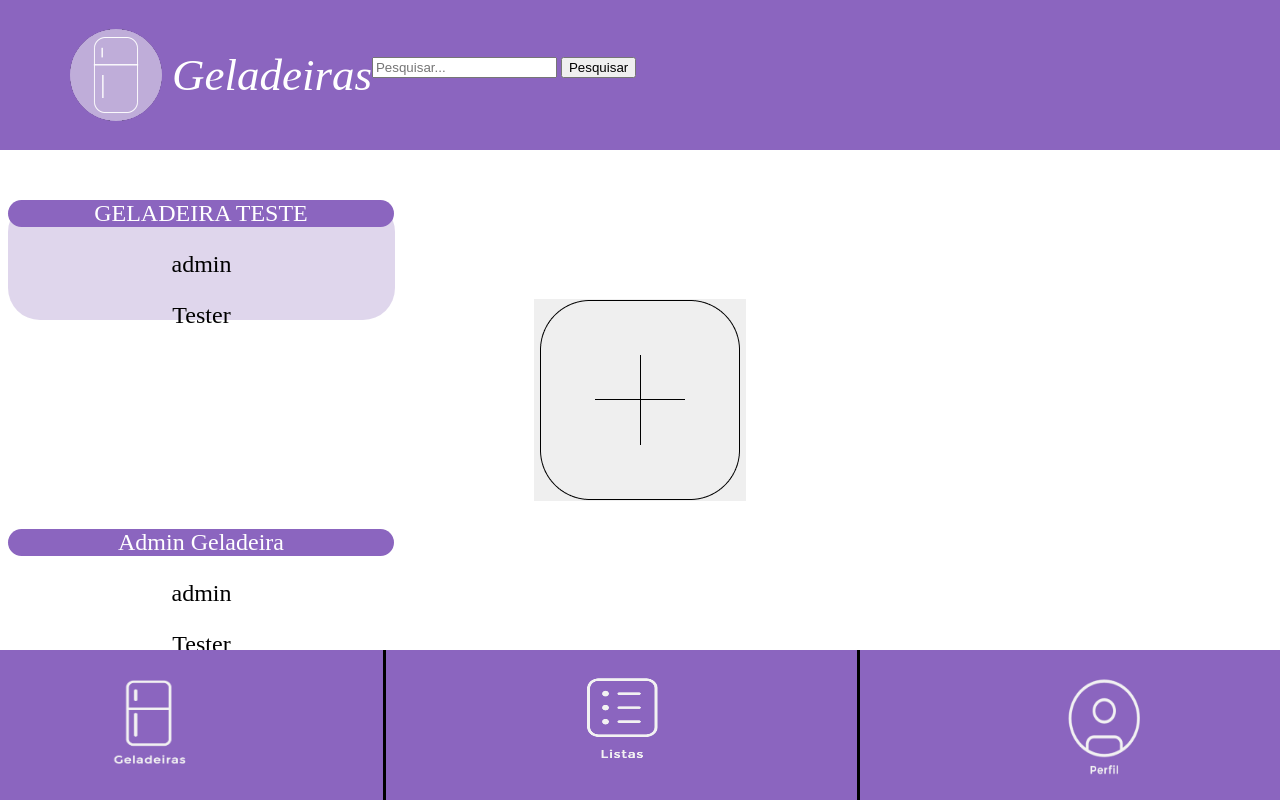
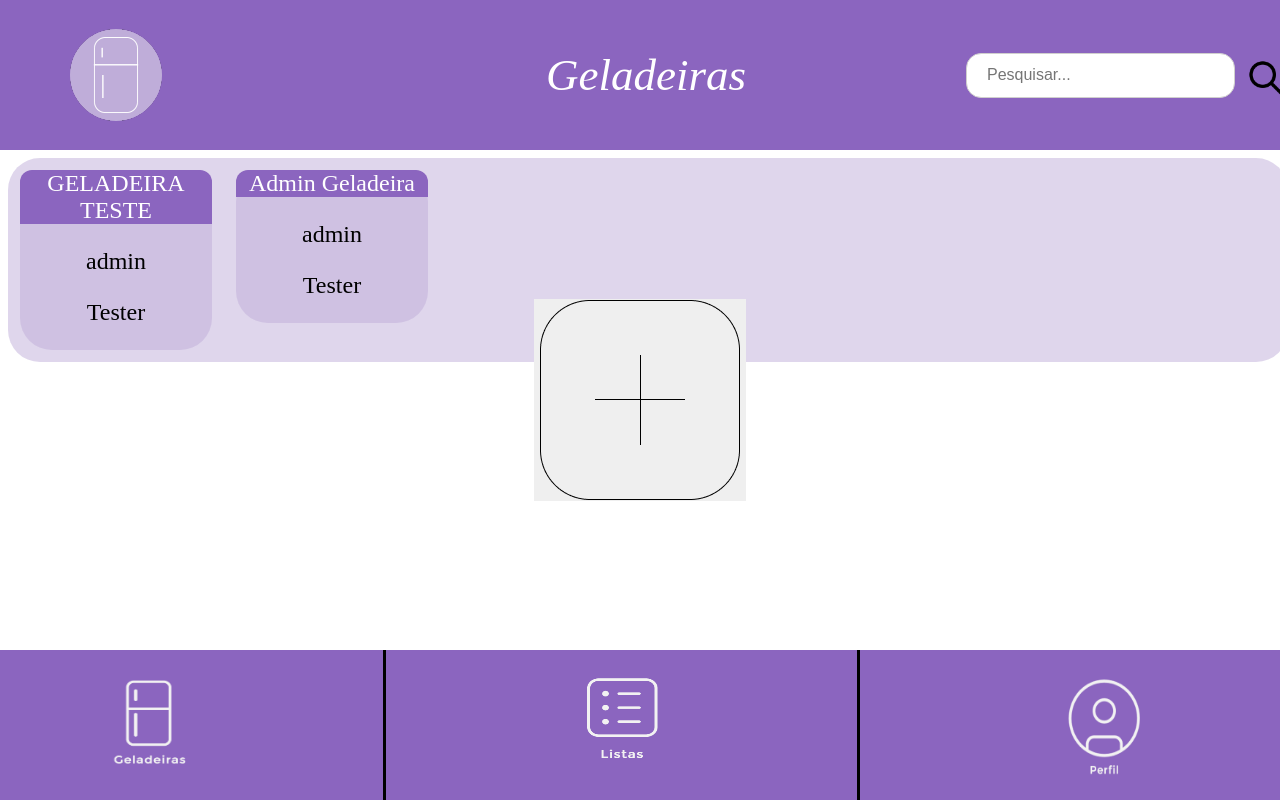
Before and after one commit to Tsuki25/SSF_Smart-Storage-Frigde, a Django app: page / in a window 1280 px wide. Run offline with Django 4.2, Linux system fonts and the light colour scheme; a user stored in the database is signed in; data comes from the database, SQL or seed files in the repository; both versions use the stored data as it was after the commit.

Commit message:
desenvolvendo o front da barra de pesquisa

```diff
--- a/estoque/static/css/styleG.css
+++ b/estoque/static/css/styleG.css
@@ -3,129 +3,31 @@ body{
     font-family: Montserrat;
 }
 
-.top-nav {
-    background-color: #8B65BF;
-    color: #fff;
-    padding: 70px;
-    text-align: center;
-    width: 100%;
-    position: fixed;
-    top: 0;
+.rectangleFree{
     display: flex;
-    left: 0;
-    height: 10px;
-}
-
-.bottom-nav{
-    background-color: #8B65BF;
-    color: #fff;
-    padding: 70px;
-    text-align: center;
-    width: 100%;
-    position: fixed;
-    bottom: 0;
-    left: 0;
-    height: 10px;
-    display: flex;
-    justify-content: space-evenly;
-}
-
-
-.vertical-bar {
-    width: 3px; /* Largura das barras */
-    height: 150px; /* Altura das barras */
-    background-color: black; /* Cor das barras */
-    transform-origin: bottom; /* Define a origem da transformaÃ§Ã£o na parte inferior */
-    transform: rotate(deg);
-    margin-right: 157px; /* EspaÃ§amento entre as barras */
-    margin-top: -70px; /* EspaÃ§o entre as barras e a parte superior da nav */
-}
-
-.vertical-bar + .vertical-bar {
-    background-color: black; /* Cor da segunda barra */
-}
-
-
-.imgCenter {
-    width: 100px; /* Largura das barras */
-    height: 100px; /* Altura das barras */
-    transform-origin: bottom; /* Define a origem da transformaÃ§Ã£o na parte inferior */
-    transform: rotate(deg);
-    margin-right: 157px; /* EspaÃ§amento entre as barras */
-    margin-top: -45px; /* EspaÃ§o entre as barras e a parte superior da nav */
-}
-
-
-
-.imgCenterPerfil {
-    width: 120px; /* Largura das barras */
-    height: 120px; /* Altura das barras */
-    transform-origin: bottom; /* Define a origem da transformaÃ§Ã£o na parte inferior */
-    transform: rotate(deg);
-    margin-right: 157px; /* EspaÃ§amento entre as barras */
-    margin-top: -45px; /* EspaÃ§o entre as barras e a parte superior da nav */
-}
-
-
-.centered-text {
-    display: flex;
-    align-items: center; /* Altere para 'align-items: center' para centralizar verticalmente */
-    height: 100%; /* Aumente a altura para ocupar toda a altura do elemento pai */
-}
-
-.logo {
-    margin-right: 10px;
-}
-
-.top-nav a {
-    font-size: 45px; /* Ajuste o valor do tamanho da fonte conforme necessÃ¡rio */
-    font-style: italic;
-}
-
-.top-nav {
-    display: flex;
-    justify-content: start;
-    align-items: center; /* Centraliza verticalmente os elementos dentro da barra de navegaÃ§Ã£o */
-}
-
-.buttonCenter {
-    position: fixed;
-    top: 50%;
-    left: 50%;
-    transform: translate(-50%, -50%);
-}
-
-.borderButton{
-    border: none;
-}
-
-
-.vertical-line {
-    border-left: 1px solid #000; /* Largura e cor da linha vertical */
-    height: 15.8%; /* A altura da linha vertical deve corresponder Ã  altura da navegaÃ§Ã£o */
-    position: absolute;
-    bottom: 0;
-    left: 40px;
-}
-
-
-.rectangleFree{
-    width: 387px;
-    height: 120px;
+    align-items: start;
+    flex-direction: row;
     background: rgba(191, 173, 217, 0.50);
     border-radius: 32px;
     text-align: center;
     font-size: 24px;
+    position: fixed;
+    margin-top: 150px;
+    width: 100%;
 }
 
 .borderFree{
-    width: 386px;
-    background: #8B65BF;
+    flex-basis: 15%;
+    background: rgba(191, 173, 217, 0.50);
     border-radius: 32px;
-    margin-right: 20px;
+    margin: 12px;
 }
 
-a {
+.title-geladeira{
+    background: #8B65BF;
     color: white; /* Substitua #000 pela cor desejada em formato hexadecimal, nome da cor ou RGB */
     text-decoration: none; /* Para remover o sublinhado (opcional) */
+    margin: 0;
+    border-top-left-radius: 12px;
+    border-top-right-radius: 12px;
 }
--- /dev/null
+++ b/estoque/static/css/stylePesquisa.css
@@ -0,0 +1,61 @@
+
+.search-container{
+  width: 400px;
+  display: flex;
+  align-items: flex-end;
+  z-index: 2;
+  float: right;
+  flex-basis: 30%;
+  margin: 0;
+}
+
+.search-container form{
+  margin: 0;
+}
+
+input#search-bar{
+  margin: 0;
+  width: 70%;
+  height: 45px;
+  padding: 0 20px;
+  font-size: 1rem;
+  border: 1px solid #D0CFCE;
+  border-radius: 15px;
+  outline: none;
+  &:focus{
+    border: 1px solid #000000;
+    transition: 0.35s ease;
+    color: #000000;
+    &::-webkit-input-placeholder{
+      transition: opacity 0.45s ease;
+  	  opacity: 0;
+     }
+    &::-moz-placeholder {
+      transition: opacity 0.45s ease;
+  	  opacity: 0;
+     }
+    &:-ms-placeholder {
+     transition: opacity 0.45s ease;
+  	 opacity: 0;
+     }
+   }
+ }
+
+.search-icon{
+  width: 100%;
+  height: 100%;
+
+}
+
+.search-container button{
+    margin-left:3%;
+    padding: 0;
+    border: none;
+    background: none;
+    color: inherit;
+    font: inherit;
+    cursor: pointer;
+    outline: none;
+    width: 40px;
+    height: 40px;
+}
--- /dev/null
+++ b/estoque/static/css/styleSearchNavBar.css
@@ -0,0 +1,107 @@
+body{
+    background-color: white ;
+    font-family: Montserrat;
+}
+
+.top-nav {
+    background-color: #8B65BF;
+    color: #fff;
+    padding: 70px;
+    text-align: center;
+    width: 100%;
+    position: fixed;
+    top: 0;
+    left: 0;
+    height: 10px;
+    display: flex;
+    justify-content: space-between;
+    align-items: center; /* Centraliza verticalmente os elementos dentro da barra de navegaÃ§Ã£o */
+}
+
+.bottom-nav{
+    background-color: #8B65BF;
+    color: #fff;
+    padding: 70px;
+    text-align: center;
+    width: 100%;
+    position: fixed;
+    bottom: 0;
+    left: 0;
+    height: 10px;
+    display: flex;
+    justify-content: space-evenly;
+}
+
+
+.vertical-bar {
+    width: 3px; /* Largura das barras */
+    height: 150px; /* Altura das barras */
+    background-color: black; /* Cor das barras */
+    transform-origin: bottom; /* Define a origem da transformaÃ§Ã£o na parte inferior */
+    transform: rotate(deg);
+    margin-right: 157px; /* EspaÃ§amento entre as barras */
+    margin-top: -70px; /* EspaÃ§o entre as barras e a parte superior da nav */
+}
+
+.vertical-bar + .vertical-bar {
+    background-color: black; /* Cor da segunda barra */
+}
+
+
+.imgCenter {
+    width: 100px; /* Largura das barras */
+    height: 100px; /* Altura das barras */
+    transform-origin: bottom; /* Define a origem da transformaÃ§Ã£o na parte inferior */
+    transform: rotate(deg);
+    margin-right: 157px; /* EspaÃ§amento entre as barras */
+    margin-top: -45px; /* EspaÃ§o entre as barras e a parte superior da nav */
+}
+
+
+
+.imgCenterPerfil {
+    width: 120px; /* Largura das barras */
+    height: 120px; /* Altura das barras */
+    transform-origin: bottom; /* Define a origem da transformaÃ§Ã£o na parte inferior */
+    transform: rotate(deg);
+    margin-right: 157px; /* EspaÃ§amento entre as barras */
+    margin-top: -45px; /* EspaÃ§o entre as barras e a parte superior da nav */
+}
+
+
+.centered-text {
+    display: flex;
+    align-items: center; /* Altere para 'align-items: center' para centralizar verticalmente */
+    height: 100%; /* Aumente a altura para ocupar toda a altura do elemento pai */
+    flex-basis: 20%;
+}
+
+.logo {
+    margin-right: 10px;
+}
+
+.top-nav a {
+    font-size: 45px; /* Ajuste o valor do tamanho da fonte conforme necessÃ¡rio */
+    font-style: italic;
+    flex-basis: 40%;
+}
+
+.buttonCenter {
+    position: fixed;
+    top: 50%;
+    left: 50%;
+    transform: translate(-50%, -50%);
+}
+
+.borderButton{
+    border: none;
+}
+
+
+.vertical-line {
+    border-left: 1px solid #000; /* Largura e cor da linha vertical */
+    height: 15.8%; /* A altura da linha vertical deve corresponder Ã  altura da navegaÃ§Ã£o */
+    position: absolute;
+    bottom: 0;
+    left: 40px;
+}
--- a/estoque/templates/home_geladeiras.html
+++ b/estoque/templates/home_geladeiras.html
@@ -1,8 +1,6 @@
 {% load static %}
-
-
-
     <head>
+        <link rel="stylesheet" href="{% static 'css/styleSearchNavBar.css' %}">
         <link rel="stylesheet" href="{% static 'css/styleG.css' %}">
     </head>
 
@@ -15,10 +13,7 @@
                     </div>
                 </div>
                 <a>Geladeiras</a>
-                <form method="get" action="{% url 'estoque:geladeiras' %}" id="geladeiraPesquisa">
-                    <input type="text" name="q" placeholder="Pesquisar...">
-                    <button type="submit">Pesquisar</button>
-                </form>
+                {% include 'pesquisa.html' %}
             </nav>
 
         </header>
@@ -28,10 +23,8 @@
         <div class="rectangleFree">
             {% for geladeira in geladeiras %}
                 {% if request.user in geladeira.usuarios_proprietarios.all %}
-                    <section  style="margin: 200px 0 0 0;">
-                        <div class="borderFree">
-                            <a href="{% url 'estoque:detalhes_geladeira' geladeira.pk %}"><p>{{ geladeira.nome_geladeira }}</p></a>
-                        </div>
+                    <section class="borderFree">
+                        <a href="{% url 'estoque:detalhes_geladeira' geladeira.pk %}" class="title-geladeira"><p class="title-geladeira">{{ geladeira.nome_geladeira }}</p></a>
                         {% for usuario in geladeira.usuarios_proprietarios.all %}
                             <p>{{ usuario }}</p>
                         {% endfor %}
@@ -53,7 +46,7 @@
 
 
 
-        <foooter>
+        <footer>
             <nav class="bottom-nav">
                 <a href="{% url 'estoque:geladeiras' %}">
                     <img src="/static/img/geladeira.png" class="imgCenter">
@@ -68,7 +61,4 @@
                 </a>
             </nav>
         </footer>
-
-
-
     </body>
--- /dev/null
+++ b/templates/pesquisa.html
@@ -0,0 +1,32 @@
+{% load static %}
+<link rel="stylesheet" href="{% static 'css/stylePesquisa.css' %}">
+
+{% if '/geladeiras/' == request.path %}
+    <body>
+      <form class="search-container" method="get" action="{% url 'estoque:geladeiras' %}" id="geladeiraPesquisa">
+        <input type="text" id="search-bar" name="q" placeholder="Pesquisar...">
+        <button type="submit"><img class="search-icon" src="/static/img/icon-lupa.png" alt="search"/></button>
+      </form>
+    </body>
+{% elif '/geladeiras/geladeira/' in request.path %}
+    <body>
+      <form class="search-container" method="get" action="{% url 'estoque:detalhes_geladeira' geladeira.pk %}">
+        <input type="text" id="search-bar" name="q" placeholder="Pesquisar...">
+        <button type="submit"><img class="search-icon" src="/static/img/icon-lupa.png" alt="search"/></button>
+      </form>
+    </body>
+{% elif '/geladeira/produtos_lista/' in request.path %}
+    <body>
+      <form class="search-container" method="get" action="{% url 'estoque:produtos_lista' lista.pk %}">
+        <input type="text" id="search-bar" name="q" placeholder="Pesquisar...">
+        <button type="submit"><img class="search-icon" src="/static/img/icon-lupa.png" alt="search"/></button>
+      </form>
+    </body>
+{% else %}
+    <body>
+      <form class="search-container" method="get" action="{% url 'estoque:produtos_geladeira' geladeira.pk %}">
+        <input type="text" id="search-bar" name="q" placeholder="Pesquisar...">
+        <button type="submit"><img class="search-icon" src="/static/img/icon-lupa.png" alt="search"/></button>
+      </form>
+    </body>
+{% endif %}
```
Also changed, not shown: estoque/static/css/styleGItens.css (+0 -13 lines), estoque/static/css/styleHistorico.css (added, +97 -0 lines), estoque/templates/detalhes_geladeira.html (+10 -16 lines), estoque/templates/historico_movimentacoes_geladeira.html (+25 -2 lines), estoque/templates/produtos_existentes.html (+3 -13 lines), db.sqlite3, estoque/static/img/icon-lupa.png (added). Lines whose indentation alone changed are shown as unchanged.
